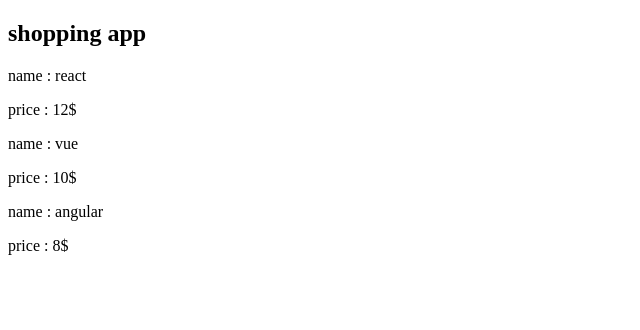
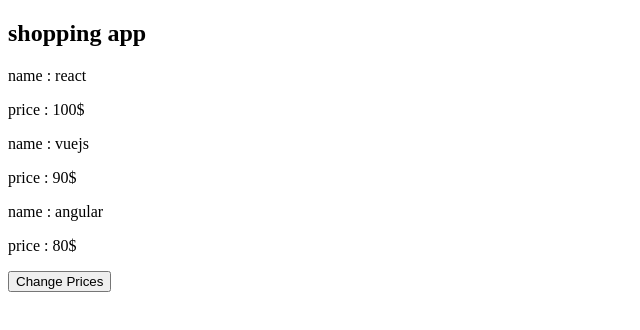
Before and after one commit to arashKazerouni/firstReactApp, a React (Create React App) app: page / in a window 1280 px wide. Shown: the top 330 px of the page, without its empty margins (0-640 px from the left). Built offline with nearby package versions, Linux system fonts and the light colour scheme.

Commit message:
Change Handler added

```diff
--- a/src/App.js
+++ b/src/App.js
@@ -1,14 +1,30 @@
 import Product from "./components/Product/Product";
 import { Component } from "react/cjs/react.development";
 class App extends Component {
-  state = {};
+  state = {
+    products: [
+      { name: "react", price: "100$" },
+      { name: "vuejs", price: "90$" },
+      { name: "angular", price: "80$" },
+    ],
+  };
+  changeHandler = () => {
+    this.setState({
+      products: [
+        { name: "react", price: "50$" },
+        { name: "vuejs", price: "45$" },
+        { name: "angular", price: "40$" },
+      ],
+    });
+  };
   render() {
     return (
       <>
         <h2>shopping app</h2>
-        <Product name="react" price="12$" />
-        <Product name="vue" price="10$" />
-        <Product name="angular" price="8$" />
+        {this.state.products.map((product) => {
+          return <Product name={product.name} price={product.price} />;
+        })}
+        <button onClick={this.changeHandler}>Change Prices</button>
       </>
     );
   }
```
